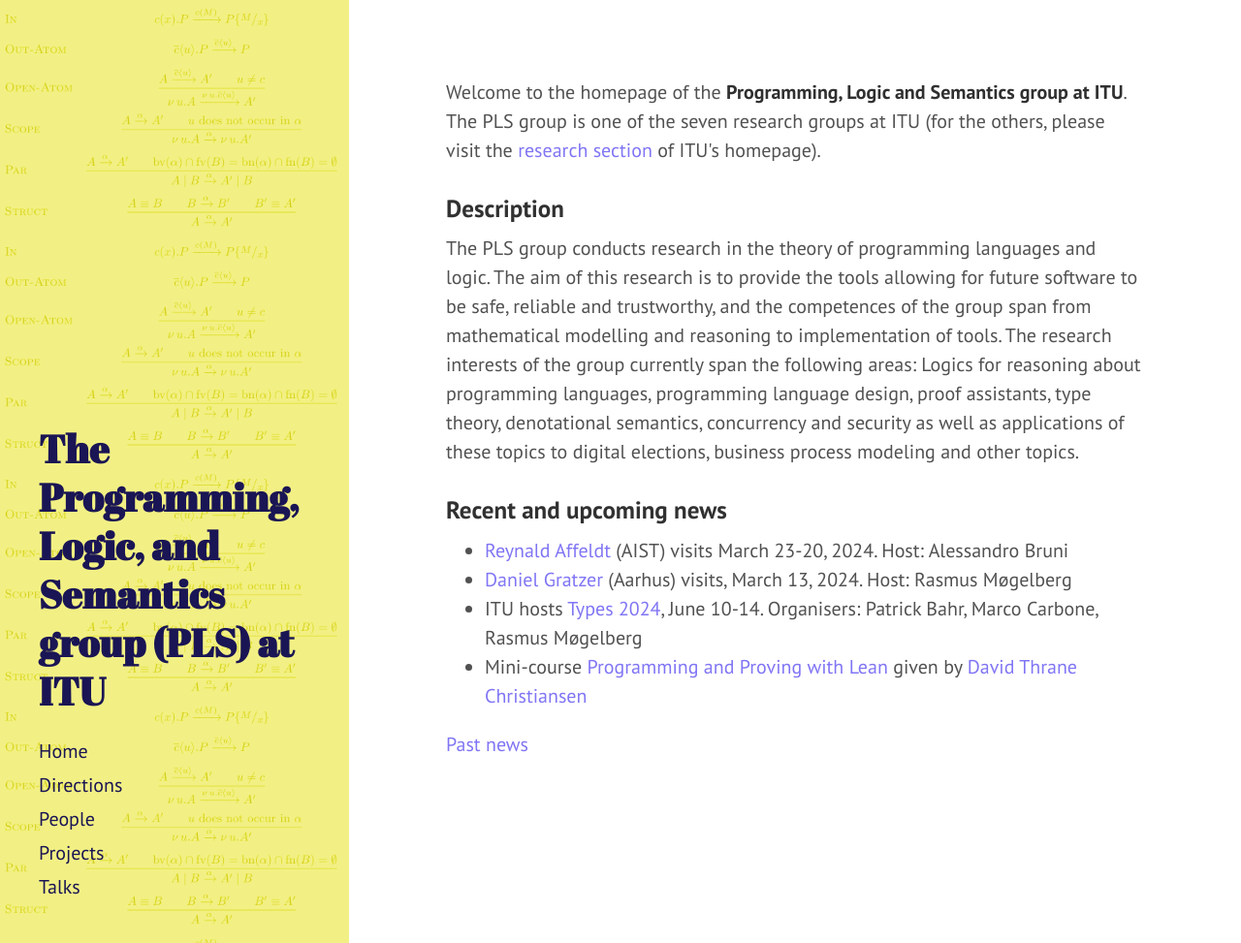
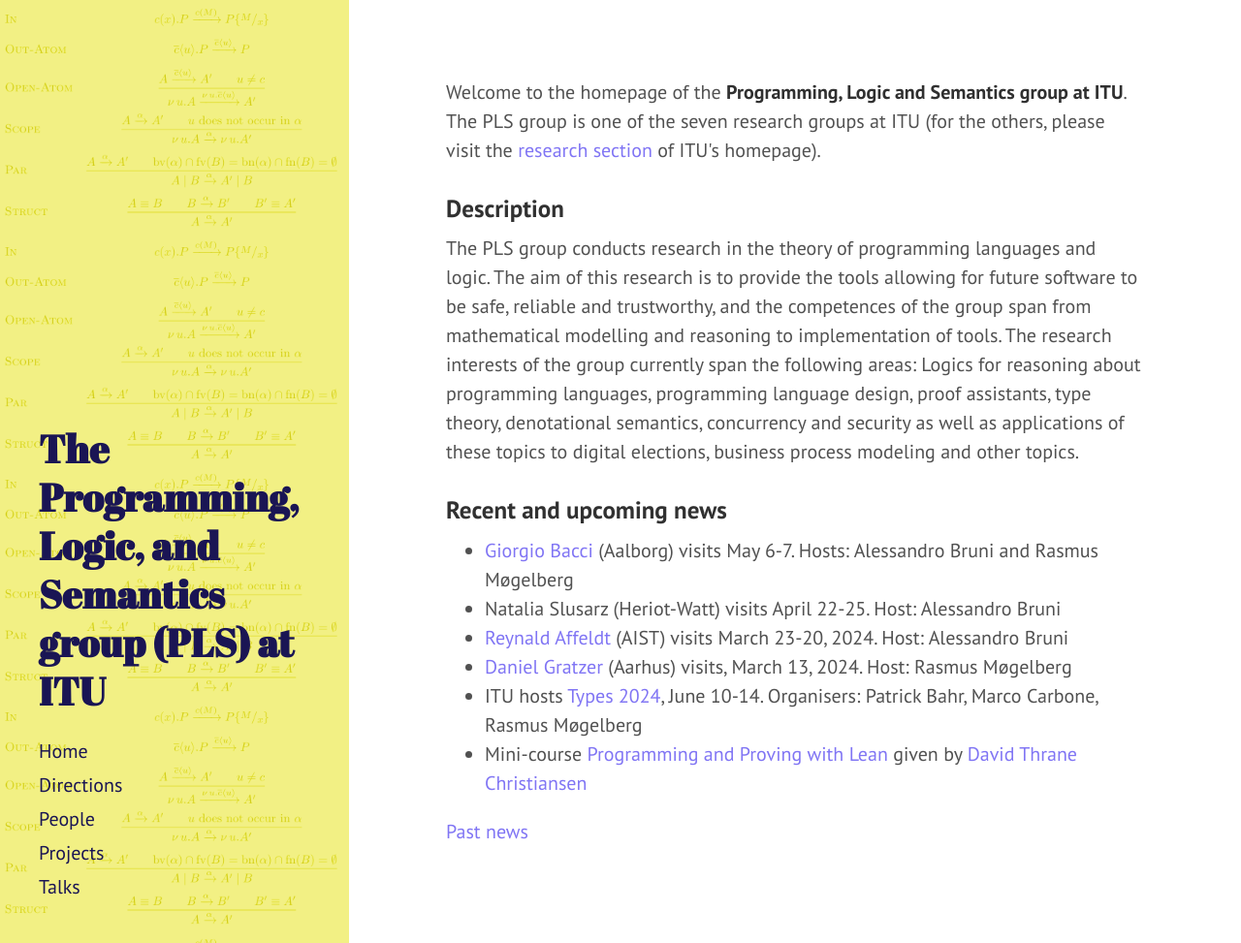
Before and after one commit to rmogelberg/pls.itu.dk, a Jekyll site: the page built from index.md, in a window 1280 px wide and 973 px high. Shown: the whole window at 97% size. Built offline with Jekyll 4.4.1, drawn with Linux system fonts in a browser that asks for light colours.

Commit message:
Updated visitors

```diff
--- a/index.md
+++ b/index.md
@@ -16,6 +16,8 @@
 
 ### Recent and upcoming news
 
+- [Giorgio Bacci](https://homes.cs.aau.dk/~grbacci/) (Aalborg) visits May 6-7. Hosts: Alessandro Bruni and Rasmus Møgelberg
+- Natalia Slusarz (Heriot-Watt) visits April 22-25. Host: Alessandro Bruni
 - [Reynald Affeldt](https://staff.aist.go.jp/reynald.affeldt/) (AIST) visits March 23-20, 2024. Host: Alessandro Bruni
 - [Daniel Gratzer](https://www.danielgratzer.com/) (Aarhus) visits, March 13, 2024. Host: Rasmus Møgelberg
 - ITU hosts [Types 2024](https://types2024.itu.dk/), June 10-14. Organisers: Patrick Bahr, Marco Carbone, Rasmus Møgelberg
```
